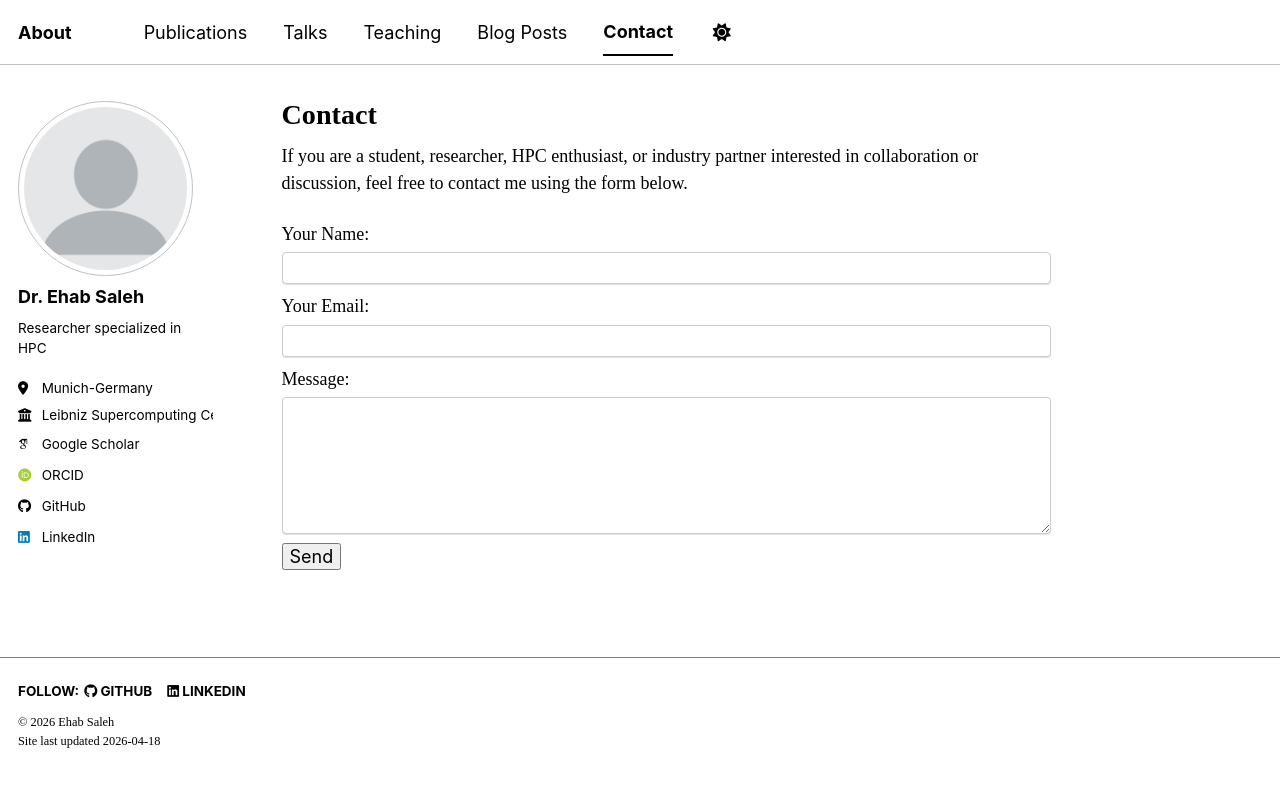
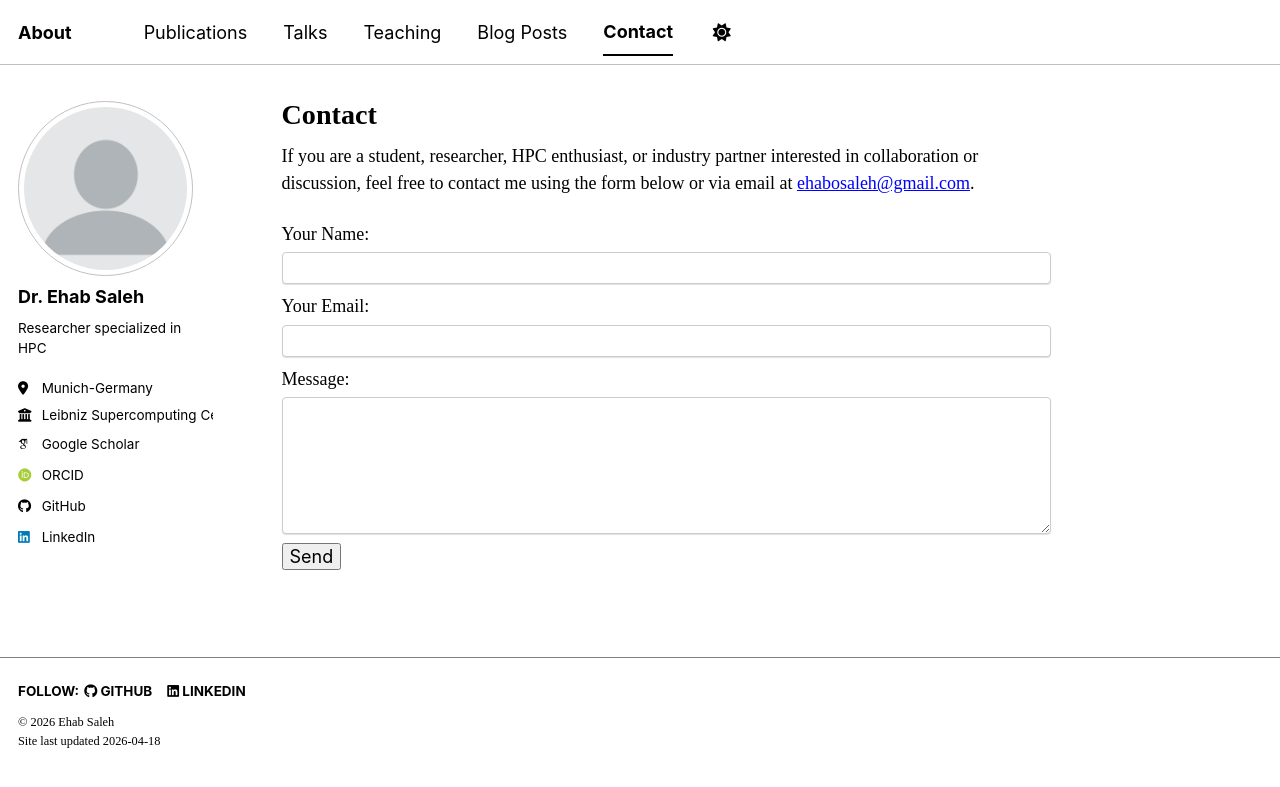
Before and after one commit to ehabosaleh/ehabosaleh.github.io, a Jekyll site: the page built from _pages/contact.md, in a window 1280 px wide. Shown: the top 787 px of the page. Built offline with Jekyll 4.4.1, drawn with Linux system fonts in a browser that asks for light colours; some web fonts are replaced; a script bundle is joined from its source files by our own code; library files that are not in the unit come from our copies.

Commit message:
Include email for contact in contact page
Added email contact option for inquiries.

```diff
--- a/_pages/contact.md
+++ b/_pages/contact.md
@@ -3,7 +3,7 @@ title: "Contact"
 permalink: /contact/
 ---
 
-If you are a student, researcher, HPC enthusiast, or industry partner interested in collaboration or discussion, feel free to contact me using the form below.
+If you are a student, researcher, HPC enthusiast, or industry partner interested in collaboration or discussion, feel free to contact me using the form below or via email at <a href="mailto:ehabosaleh@gmail.com">ehabosaleh@gmail.com</a>.
 
 <form action="https://formspree.io/f/mkokrrqg" method="POST">
 
```
